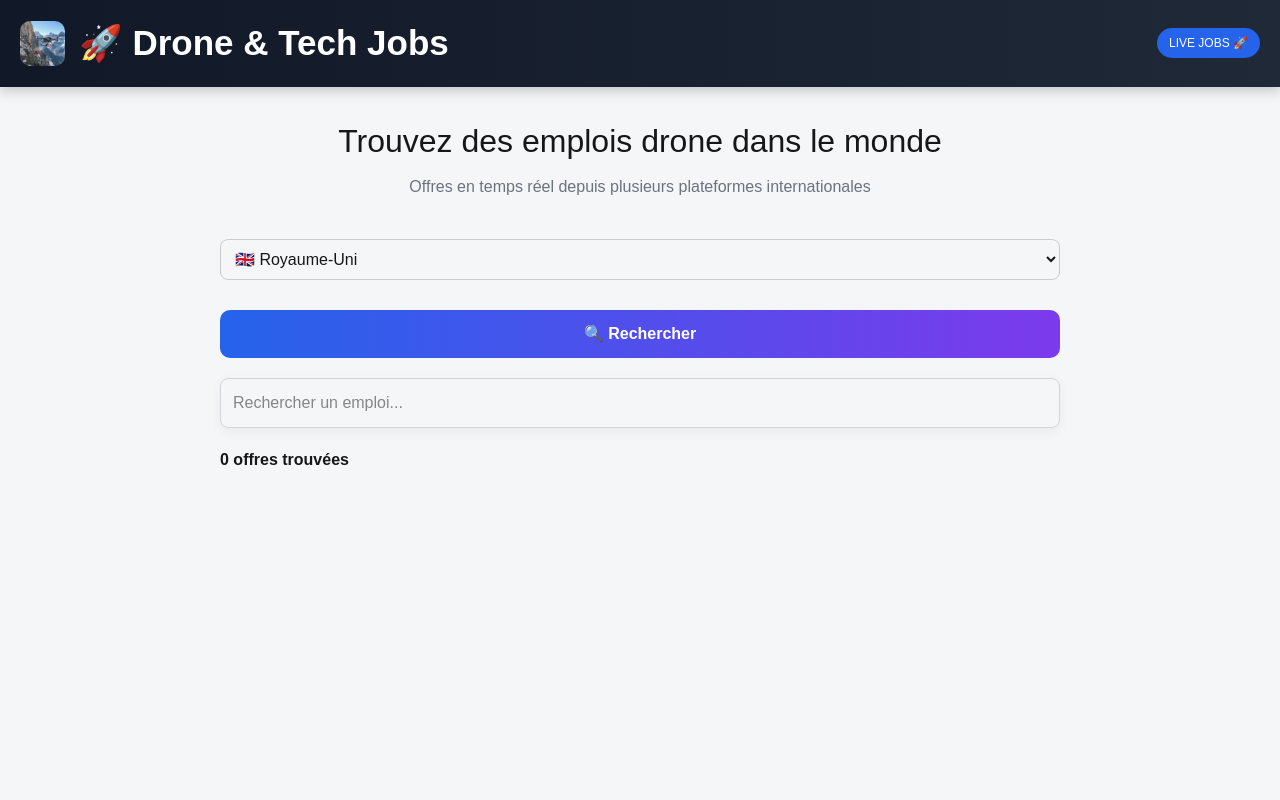
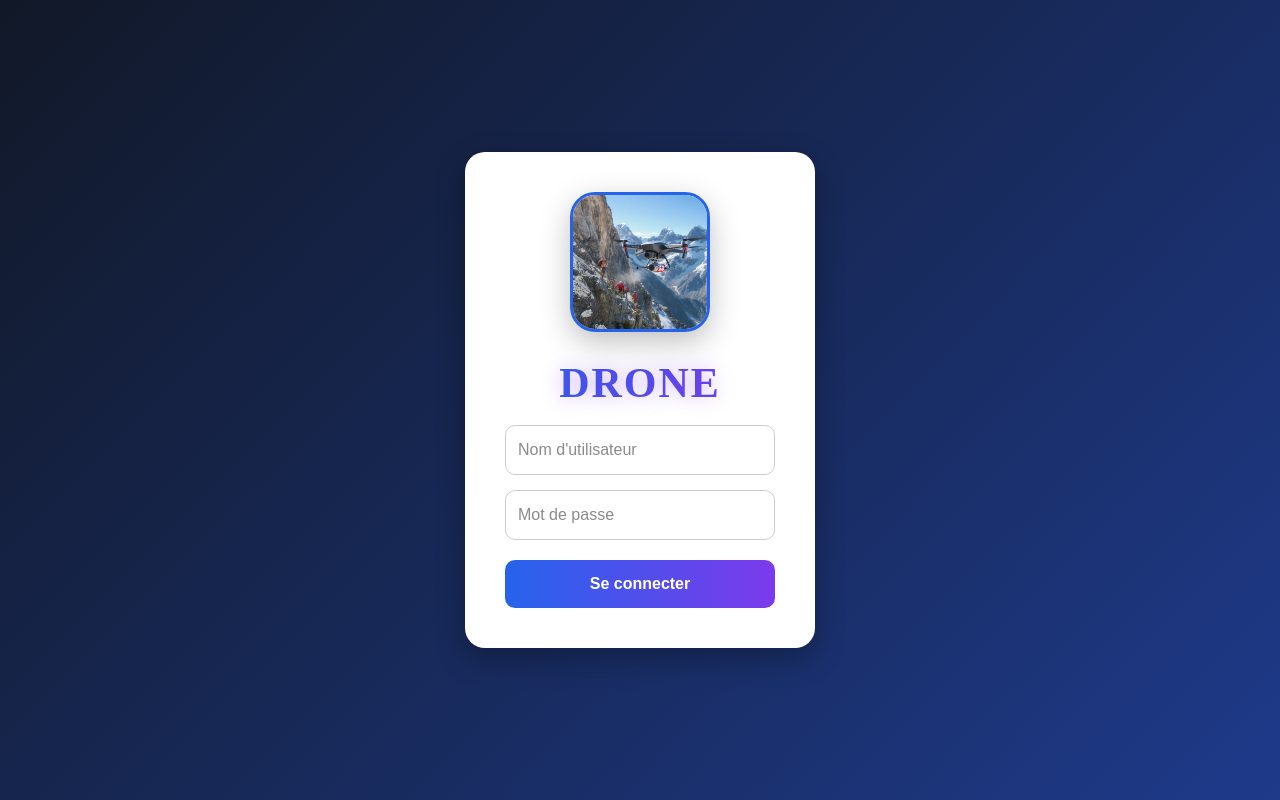
Before and after one commit to Mike-sudo310/mon-site-emploi, a Next.js app: page / in a window 1280 px wide. Built offline with nearby package versions, Linux system fonts and the light colour scheme.

Commit message:
final version job site

```diff
--- a/app/page.tsx
+++ b/app/page.tsx
@@ -19,6 +19,11 @@ export default function Home() {
   const [search, setSearch] = useState("");
   const [selectedJob, setSelectedJob] = useState<Job | null>(null);
 
+  const [isLogged, setIsLogged] = useState(false);
+
+  const [username, setUsername] = useState("");
+  const [password, setPassword] = useState("");
+
   const [jobs, setJobs] = useState<Job[]>([]);
   const [loading, setLoading] = useState(false);
   const [country, setCountry] = useState("gb");
@@ -33,11 +38,10 @@ export default function Home() {
     lu: "Luxembourg",
     mc: "Monaco",
     franco: "Francophone",
+    other: "Other",
   };
   const selectedCountry = countryNames[country];
 
-  const isFrancophone =
-     selectedCountry === "Francophone";
 
   // ===== COUNTRY KEYWORDS =====
 
@@ -66,7 +70,7 @@ export default function Home() {
       "washington",
     ],
 
-    France: [
+    "France": [
       "france",
       "paris",
       "lyon",
@@ -84,7 +88,7 @@ export default function Home() {
       "fr",
     ],
 
-    Canada: [
+    "Canada": [
       "canada",
       "montreal",
       "quebec",
@@ -94,7 +98,7 @@ export default function Home() {
       "ottawa",
     ],
 
-    Germany: [
+    "Germany": [
       "germany",
       "deutschland",
       "berlin",
@@ -104,7 +108,7 @@ export default function Home() {
       "de",
     ],
 
-    Switzerland: [
+    "Switzerland": [
       "switzerland",
       "suisse",
       "schweiz",
@@ -118,7 +122,7 @@ export default function Home() {
       "ch",
     ],
 
-    Belgium: [
+    "Belgium": [
       "belgium",
       "belgique",
       "belgie",
@@ -132,17 +136,17 @@ export default function Home() {
       "be",
     ],
 
-    Luxembourg: [
+    "Luxembourg": [
       "luxembourg",
       "lu",
     ],
 
-    Monaco: [
+    "Monaco": [
       "monaco",
       "mc",
     ],
 
-    Francophone: [
+    "Francophone": [
       "france",
       "french",
       "français",
@@ -182,6 +186,37 @@ export default function Home() {
       "tunisie",
       "algérie",
       "algerie",
+      "francophone",
+      "french speaking",
+      "quebec city",
+      "dakar",
+      "abidjan",
+      "yaounde",
+      "kinshasa",
+      "casablanca",
+      "rabat",
+      "tunis",
+      "lomé",
+      "antananarivo",
+
+      "fr",
+      "qc",
+      "cd",
+      "ci",
+      "ma",
+      "tn",
+      "sn",
+      "cm",
+
+      "europe francophone",
+      "french remote",
+      "remote france",
+      "remote canada",
+
+      "paris, fr",
+      "montreal, qc",
+      "brussels",
+      "geneva",
     ],
   };
 
@@ -229,7 +264,7 @@ export default function Home() {
   ) => {
 
     const text =
-      `${title || ""} ${description || ""}`.toLowerCase();
+      normalizeText(`${title || ""} ${description || ""}`);
 
     const hasDroneKeyword =
       droneKeywords.some((keyword) =>
@@ -274,6 +309,44 @@ export default function Home() {
       );
     };
 
+    // ===== MODE OTHER =====
+
+    if (selectedCountry === "Other") {
+
+      const fullText = normalizeText(`
+        ${location || ""}
+        ${title || ""}
+        ${description || ""}
+      `);
+
+      // Seulement les grands pays connus
+      const excludedCountries = [
+        ...countryKeywords["United Kingdom"],
+        ...countryKeywords["United States"],
+        ...countryKeywords["France"],
+        ...countryKeywords["Canada"],
+        ...countryKeywords["Germany"],
+        ...countryKeywords["Switzerland"],
+        ...countryKeywords["Belgium"],
+        ...countryKeywords["Luxembourg"],
+        ...countryKeywords["Monaco"],
+      ]
+
+      // IMPORTANT :
+      // retire les mots trop courts
+      const cleanKeywords = excludedCountries.filter(
+        (keyword: string) => keyword.length > 3
+      );
+
+      const isKnownCountry = cleanKeywords.some(
+        (keyword: string) =>
+          fullText.includes(normalizeText(keyword))
+      );
+
+
+      return !isKnownCountry;
+    }
+
     // ===== AUTRES PAYS =====
 
     const text = normalizeText(location);
@@ -286,14 +359,47 @@ export default function Home() {
     );
   };
 
+    function handleLogin() {
+
+      // IDENTIFIANTS SIMPLES
+      const adminUser = "admin";
+      const adminPass = "1234";
+
+      if (
+        username === adminUser &&
+        password === adminPass
+      ) {
+        setIsLogged(true);
+      } else {
+        alert("Identifiants incorrects");
+      }
+    }
+
     async function fetchJobs() {
       setLoading(true);
       try {
 
         // ===== ADZUNA =====
 
+        const adzunaCountries: Record<string, string> = {
+          Francophone: "fr",
+          France: "fr",
+          Canada: "ca",
+          Belgique: "be",
+          Suisse: "ch",
+          USA: "us",
+          RoyaumeUni: "gb",
+          Australie: "au",
+          Allemagne: "de",
+          Espagne: "es",
+          Autre: "us, fr, ca, be,ch, gb, au, de, es ",
+        };
+
+        const adzunaCountry =
+          adzunaCountries[selectedCountry] || "us";
+
         const adzunaRes = await fetch(
-          `https://api.adzuna.com/v1/api/jobs/${isFrancophone ? "fr" : country}/search/1?app_id=25d89677&app_key=a843aa88f5a5063987513015419abb72&what=drone`
+          `https://api.adzuna.com/v1/api/jobs/${adzunaCountry}/search/1?app_id=25d89677&app_key=a843aa88f5a5063987513015419abb72&what=drone`
         );
 
         const adzunaData = await adzunaRes.json();
@@ -333,8 +439,10 @@ export default function Home() {
         // ===== JSEARCH =====
         const jsearchRes = await fetch(
           `https://jsearch.p.rapidapi.com/search?query=${
-            isFrancophone
-              ? "drone OR UAV OR telepilot OR photogrammetry french jobs"
+            selectedCountry === "Francophone"
+              ? "(drone OR UAV OR UAS OR RPAS OR telepilot OR photogrammetry) AND (France OR Quebec OR Belgium OR Switzerland OR Senegal OR Morocco OR Madagascar)"
+              : selectedCountry === "Other"
+              ? "drone OR UAV OR UAS OR RPAS jobs"
               : `drone OR UAV OR UAS OR RPAS jobs in ${selectedCountry}`
           }&num_pages=1`,
           {
@@ -447,9 +555,13 @@ export default function Home() {
               geomatics OR cartography OR
               remote sensing
               `,
-              location: isFrancophone
-                ? "France"
-                : selectedCountry,
+              location:
+                selectedCountry === "Francophone"
+                  ? "France"
+                  : selectedCountry === "Other"
+                  ? ""
+                  : selectedCountry,
+
             }),
           }
         );
@@ -490,21 +602,175 @@ export default function Home() {
             })
           );
 
+        // ===== REMOTIVE =====
+
+        const remotiveRes = await fetch(
+          "https://remotive.com/api/remote-jobs"
+        );
+
+        const remotiveData = await remotiveRes.json();
+
+        const remotiveJobs = (remotiveData.jobs || [])
+          .filter((job: any) =>
+            isDroneJob(
+              job.title,
+              job.description
+            )
+
+            &&
+
+            isCorrectCountry(
+              job.candidate_required_location || "",
+              job.title,
+              job.description
+            )
+          )
+
+          .map((job: any) => ({
+            id: job.id,
+            title: job.title,
+            description: job.description,
+            redirect_url: job.url,
+
+            company: {
+              display_name: job.company_name,
+            },
+
+            location: {
+              display_name:
+                job.candidate_required_location || "Remote",
+            },
+          }));
+
+        // ===== GREENHOUSE =====
+
+        const greenhouseBoards = [
+          "andurilindustries",
+          "canonical",
+          "cloudflare",
+          "stripe",
+        ];
+
+        const greenhouseJobs = (
+          await Promise.all(
+            greenhouseBoards.map(async (board) => {
+              const res = await fetch(
+                `https://boards-api.greenhouse.io/v1/boards/${board}/jobs`
+              );
+
+              if (!res.ok) return [];
+
+              const data = await res.json();
+
+              return Array.isArray(data.jobs)
+                ? data.jobs
+                : [];
+            })
+          )
+        )
+        .flat()
+
+        .filter((job: any) =>
+          isDroneJob(
+            job.title,
+            ""
+          ) &&
+
+          isCorrectCountry(
+            job.location?.name || ""
+          )
+        )
+
+        .map((job: any) => ({
+          id: job.id,
+          title: job.title,
+          description: "",
+          redirect_url: job.absolute_url,
+          company: {
+            display_name:
+              job.metadata?.find(
+                (m: any) =>
+                  m.name === "Company"
+              )?.value || "Greenhouse",
+          },
+
+          location: {
+            display_name:
+              job.location?.name || "Unknown",
+          },
+        }));
+
+
+
+        // ===== LEVER =====
+
+        const leverCompanies = [
+          "shieldai",
+        ];
+
+        const leverJobs = (
+          await Promise.all(
+            leverCompanies.map(async (company) => {
+
+              const res = await fetch(
+                `https://api.lever.co/v0/postings/${company}?mode=json`
+              );
+
+              if (!res.ok) return [];
+
+              const data = await res.json();
+
+              return Array.isArray(data)
+                ? data
+                : [];
+            })
+          )
+        )
+
+        .flat()
+
+        .filter((job: any) =>
+          isDroneJob(
+            job.text,
+            job.descriptionPlain || ""
+          ) &&
+
+          isCorrectCountry(
+            job.categories?.location || ""
+          )
+        )
+
+        .map((job: any) => ({
+          id: job.id,
+
+          title: job.text,
+
+          description:
+            job.descriptionPlain || "",
+
+          redirect_url: job.hostedUrl,
+
+          company: {
+            display_name: "Lever",
+          },
+
+          location: {
+            display_name:
+              job.categories?.location || "Unknown",
+          },
+        }));
+
 
         // ===== FUSION (IMPORTANT) =====
         const allJobs = [
-          ...adzunaJobs,
-          ...jsearchJobs,
-          ...arbeitnowJobs,
-          ...joobleJobs,
+          ...(adzunaJobs || []),
+          ...(jsearchJobs || []),
+          ...(arbeitnowJobs || []),
+          ...(joobleJobs || []),
+          ...(greenhouseJobs || []),
+          ...(leverJobs || [])
         ];
 
-        const strictCountries = [
-          "France",
-          "Canada",
-          "Belgium",
-          "Switzerland",
-        ];
 
         const uniqueJobs = allJobs.filter(
           (job, index, self) =>
@@ -517,34 +783,20 @@ export default function Home() {
             )
         );
 
-        if (isFrancophone) {
+        console.log({
+          adzunaJobs,
+          jsearchJobs,
+          arbeitnowJobs,
+          joobleJobs,
+          greenhouseJobs,
+          leverJobs,
+        });
 
-          const filteredFrancophoneJobs =
-            uniqueJobs.filter((job) => {
-
-              const location =
-                normalizeText(
-                  job.location?.display_name || ""
-                );
-
-              const isDuplicateCountry =
-                strictCountries.some((countryName) => {
-
-                  const keywords =
-                    countryKeywords[countryName] || [];
-
-                  return keywords.some((keyword: string) =>
-                    location.includes(
-                      normalizeText(keyword)
-                    )
-                  );
-                });
-              return !isDuplicateCountry;
-              });
-            setJobs(filteredFrancophoneJobs);
-          } else {
-            setJobs(uniqueJobs);
-          }
+        setJobs(
+          Array.isArray(uniqueJobs)
+            ? uniqueJobs
+            : []
+        );
 
       setLoading(false);
 
@@ -558,10 +810,150 @@ export default function Home() {
 
 
   const filteredJobs = jobs.filter((job: Job) =>
-    job.title?.toLowerCase().includes(search.toLowerCase()) ||
-    job.company?.display_name?.toLowerCase().includes(search.toLowerCase()) ||
-    job.location?.display_name?.toLowerCase().includes(search.toLowerCase())
+    (job.title || "")
+      .toLowerCase()
+      .includes(search.toLowerCase()) ||
+
+    (job.company?.display_name || "")
+      .toLowerCase()
+      .includes(search.toLowerCase()) ||
+
+    (job.location?.display_name || "")
+      .toLowerCase()
+      .includes(search.toLowerCase())
   );
+
+  if (!isLogged) {
+    return (
+      <div
+        style={{
+          minHeight: "100vh",
+          display: "flex",
+          justifyContent: "center",
+          alignItems: "center",
+          background: "linear-gradient(135deg,#111827,#1e3a8a)",
+          fontFamily: "Arial",
+        }}
+      >
+        <div
+          style={{
+            background: "white",
+            padding: "40px",
+            borderRadius: "20px",
+            width: "350px",
+            boxShadow: "0 10px 30px rgba(0,0,0,0.3)",
+            textAlign: "center",
+          }}
+        >
+          <div style={{ display: "flex", justifyContent: "center", marginBottom: "20px" }}>
+            <div
+              style={{
+                width: "140px",
+                height: "140px",
+                borderRadius: "25px",
+                overflow: "hidden",
+                boxShadow: "0 10px 30px rgba(0,0,0,0.25)",
+                border: "3px solid #2563eb",
+              }}
+            >
+              <Image
+                src="/drone.jpg"
+                alt="Drone"
+                width={140}
+                height={140}
+                style={{
+                  objectFit: "cover",
+                  width: "100%",
+                  height: "100%",
+                }}
+              />
+            </div>
+          </div>
+
+          <h1
+            style={{
+              fontFamily: '"French Script MT", cursive',
+              fontSize: "42px",
+              fontWeight: "900",
+              letterSpacing: "2px",
+              background: "linear-gradient(90deg, #2563eb, #7c3aed)",
+              WebkitBackgroundClip: "text",
+              WebkitTextFillColor: "transparent",
+              textAlign: "center",
+              marginBottom: "10px",
+              textTransform: "uppercase",
+              textShadow: "0 0 20px rgba(124,58,237,0.4)",
+            }}
+          >
+            Drone
+          </h1>
+
+
+
+          {/* FORMULAIRE (ENTRÉE ACTIVÉE) */}
+          <form
+            onSubmit={(e) => {
+              e.preventDefault();
+              handleLogin();
+            }}
+          >
+
+            <input
+              type="text"
+              placeholder="Nom d'utilisateur"
+              value={username}
+              onChange={(e) =>
+                setUsername(e.target.value)
+              }
+              style={{
+                width: "100%",
+                padding: "12px",
+                marginBottom: "15px",
+                borderRadius: "10px",
+                border: "1px solid #ccc",
+                fontSize: "16px",
+              }}
+            />
+
+            <input
+              type="password"
+              placeholder="Mot de passe"
+              value={password}
+              onChange={(e) =>
+                setPassword(e.target.value)
+              }
+              style={{
+                width: "100%",
+                padding: "12px",
+                marginBottom: "20px",
+                borderRadius: "10px",
+                border: "1px solid #ccc",
+                fontSize: "16px",
+              }}
+            />
+
+            <button
+              onClick={handleLogin}
+              style={{
+                width: "100%",
+                padding: "12px",
+                borderRadius: "10px",
+                border: "none",
+                background:
+                  "linear-gradient(90deg,#2563eb,#7c3aed)",
+                color: "white",
+                fontWeight: "bold",
+                fontSize: "16px",
+                cursor: "pointer",
+              }}
+            >
+              Se connecter
+            </button>
+          </form>
+        </div>
+      </div>
+    );
+  }
 
   return (
     <div style={{ fontFamily: "Arial", background: "#f4f6f8", minHeight: "100vh" }}>
@@ -586,8 +978,9 @@ export default function Home() {
           <Image
             src="/drone.jpg"
             alt="Drone"
-            width={45}
-            height={45}
+            width={50}
+            height={50}
+            loading="eager"
             style={{ borderRadius: "10px" }}
           />
 
@@ -650,6 +1043,7 @@ export default function Home() {
               <option value="lu">🇱🇺 Luxembourg</option>
               <option value="mc">🇲🇨 Monaco</option>
               <option value="franco">🌍 Francophone</option>
+              <option value="other">🌎 Autres</option>
             </select>
 
             <button
```
